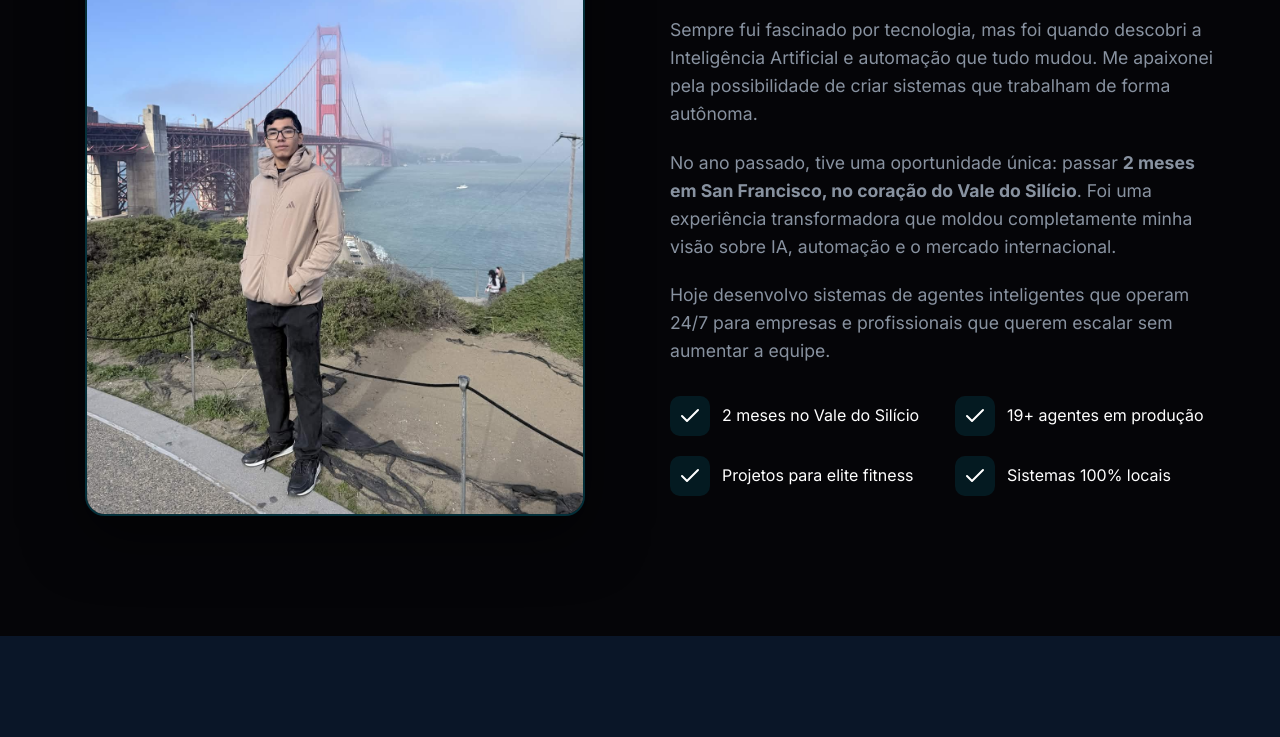
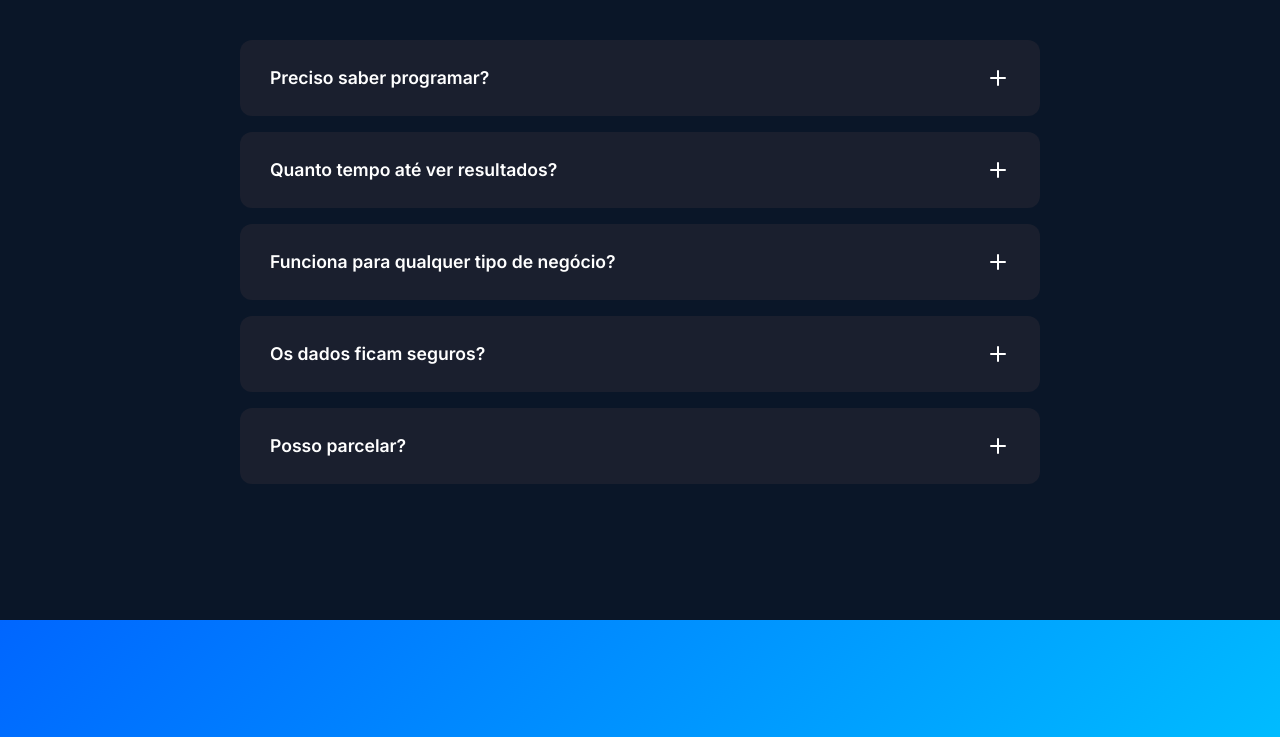
Before and after one commit to Sataker/landing-page-mentoria, a plain HTML site: page index.html in a window 1280 px wide. Shown: the part 7636-8373 px from the top of the page. Drawn offline with nearby package versions, Linux system fonts and the light colour scheme.

Commit message:
Remove old About section - timeline replaces it

```diff
--- a/index.html
+++ b/index.html
@@ -1218,41 +1218,6 @@
     </section>
 
     <!-- ABOUT -->
-    <section class="about">
-        <div class="container">
-            <div class="about-content">
-                <div class="about-image" style="background: none; height: auto;">
-                    <img src="enzo-sf.jpg" alt="Enzo Vaccaro na Golden Gate Bridge, San Francisco" style="width: 100%; max-width: 500px; border-radius: 20px; box-shadow: 0 20px 60px rgba(0, 0, 0, 0.5); border: 2px solid rgba(0, 212, 255, 0.2);">
-                </div>
-                <div class="about-text">
-                    <span class="section-tag">Minha História</span>
-                    <h2>Quem é <span>Enzo Vaccaro</span>?</h2>
-                    <p>Sempre fui fascinado por tecnologia, mas foi quando descobri a Inteligência Artificial e automação que tudo mudou. Me apaixonei pela possibilidade de criar sistemas que trabalham de forma autônoma.</p>
-                    <p>No ano passado, tive uma oportunidade única: passar <strong>2 meses em San Francisco, no coração do Vale do Silício</strong>. Foi uma experiência transformadora que moldou completamente minha visão sobre IA, automação e o mercado internacional.</p>
-                    <p>Hoje desenvolvo sistemas de agentes inteligentes que operam 24/7 para empresas e profissionais que querem escalar sem aumentar a equipe.</p>
-
-                    <div class="about-highlights">
-                        <div class="highlight">
-                            <div class="highlight-icon"><i data-lucide="check"></i></div>
-                            <span>2 meses no Vale do Silício</span>
-                        </div>
-                        <div class="highlight">
-                            <div class="highlight-icon"><i data-lucide="check"></i></div>
-                            <span>19+ agentes em produção</span>
-                        </div>
-                        <div class="highlight">
-                            <div class="highlight-icon"><i data-lucide="check"></i></div>
-                            <span>Projetos para elite fitness</span>
-                        </div>
-                        <div class="highlight">
-                            <div class="highlight-icon"><i data-lucide="check"></i></div>
-                            <span>Sistemas 100% locais</span>
-                        </div>
-                    </div>
-                </div>
-            </div>
-        </div>
-    </section>
 
     <!-- FAQ -->
     <section class="faq">
```
